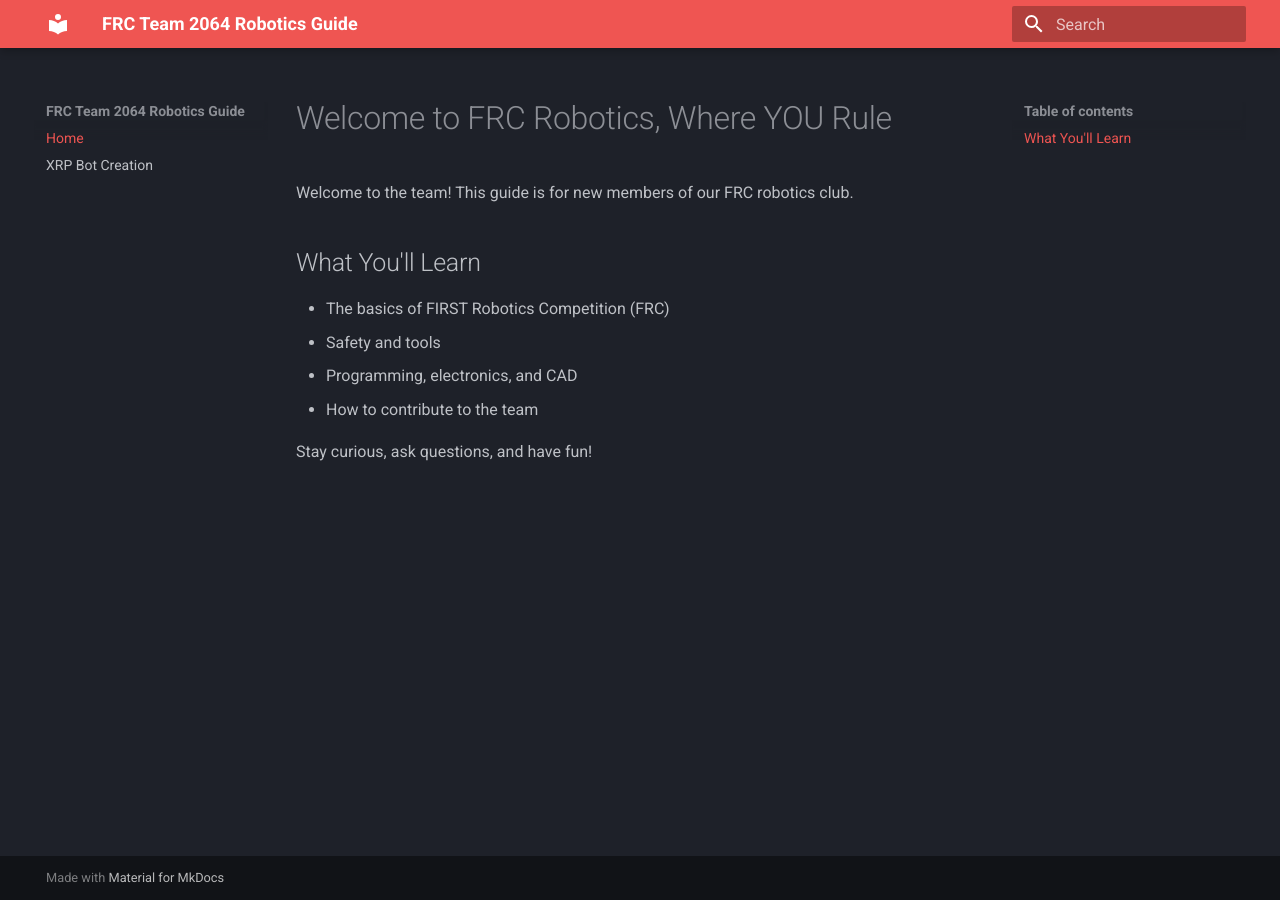
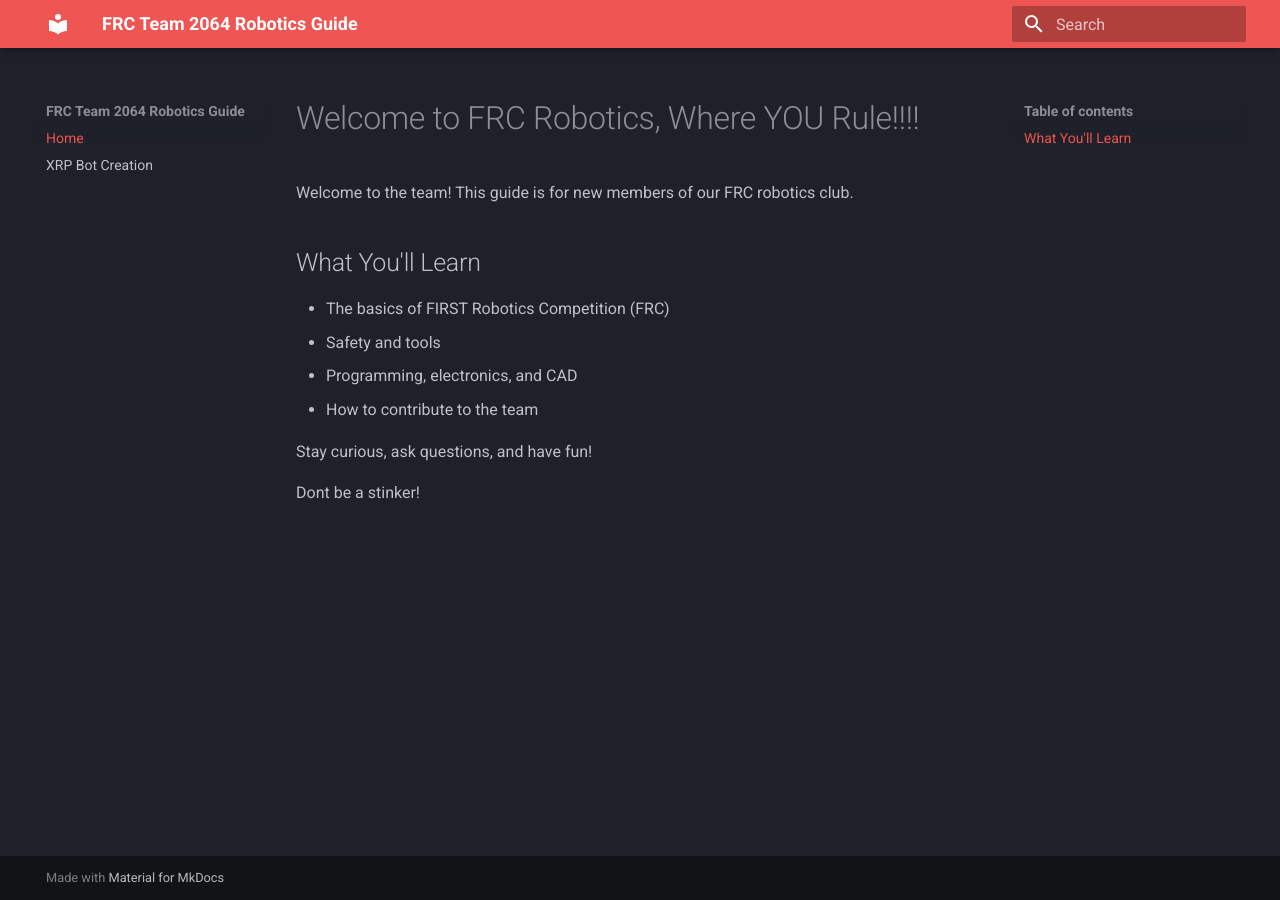
Before and after one commit to mrmarganski/mkdoc, an MkDocs documentation site: the page built from docs/index.md, in a window 1280 px wide. Built offline with MkDocs 1.6.1 and Material for MkDocs 9.7.7, drawn with Linux system fonts in a browser that asks for light colours.

Commit message:
another one

```diff
--- a/docs/index.md
+++ b/docs/index.md
@@ -1,4 +1,4 @@
-# Welcome to FRC Robotics, Where YOU Rule
+# Welcome to FRC Robotics, Where YOU Rule!!!!
 
 Welcome to the team! This guide is for new members of our FRC robotics club.
 
@@ -10,3 +10,5 @@ Welcome to the team! This guide is for new members of our FRC robotics club.
 - How to contribute to the team
 
 Stay curious, ask questions, and have fun!
+
+Dont be a stinker!
```
